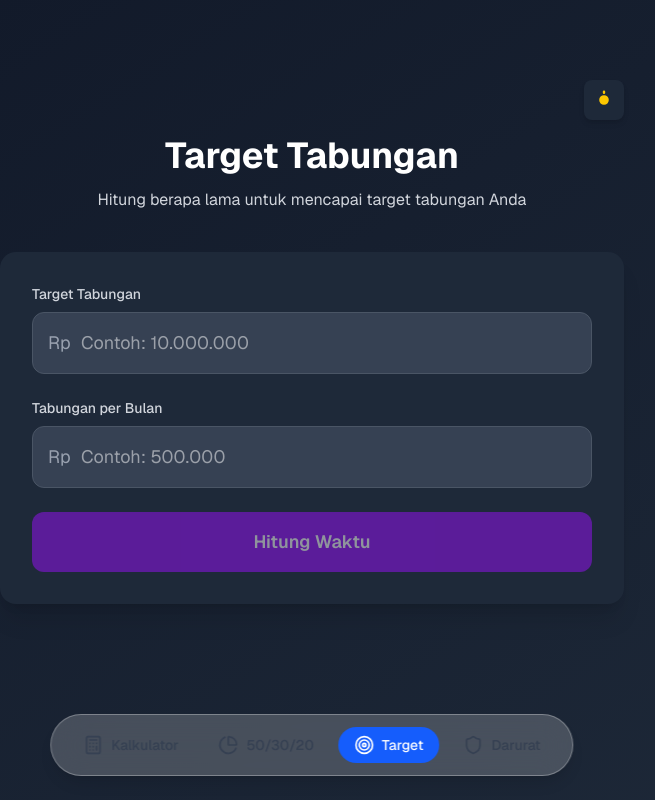
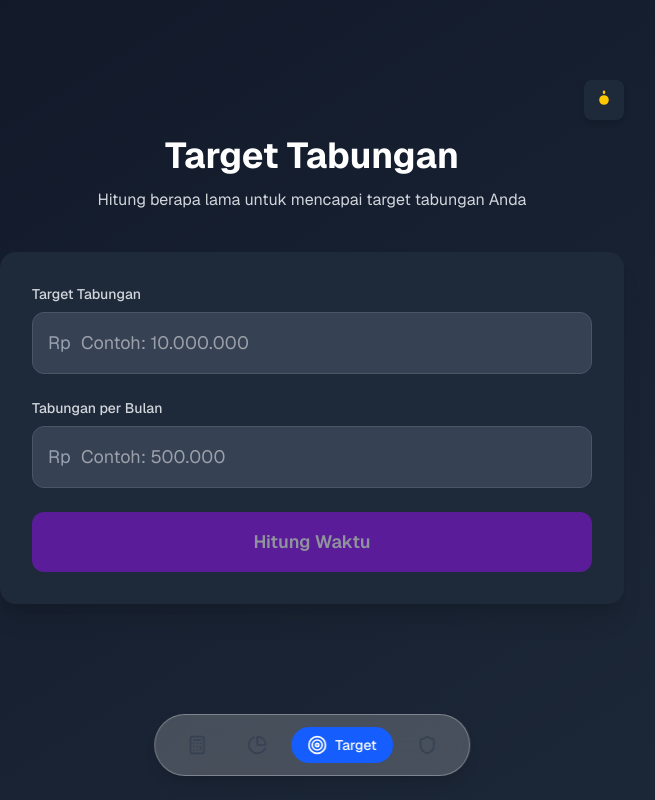
Before and after one commit to ardhikaxx/tabung-pintar, a Next.js app: page /target in a window 1280 px wide. Shown: the whole page, without its empty margins (328-983 px from the left). Built offline with nearby package versions, Linux system fonts and the light colour scheme.

Commit message:
feat(nav): hide menu labels in bottom nav when inactive

```diff
--- a/app/components/BottomNav.tsx
+++ b/app/components/BottomNav.tsx
@@ -30,9 +30,10 @@ export default function BottomNav() {
             }`}
             >
             <Icon className="w-5 h-5" />
-              <span className="text-sm font-medium">{item.label}</span>
-            </Link>
-          );
+            <span className={`text-sm font-medium ${pathname === item.href ? "" : "hidden"}`}>
+              {item.label}
+            </span>
+            </Link>          );
         })}
       </div>
     </nav>
```
Lines whose indentation alone changed are shown as unchanged.
